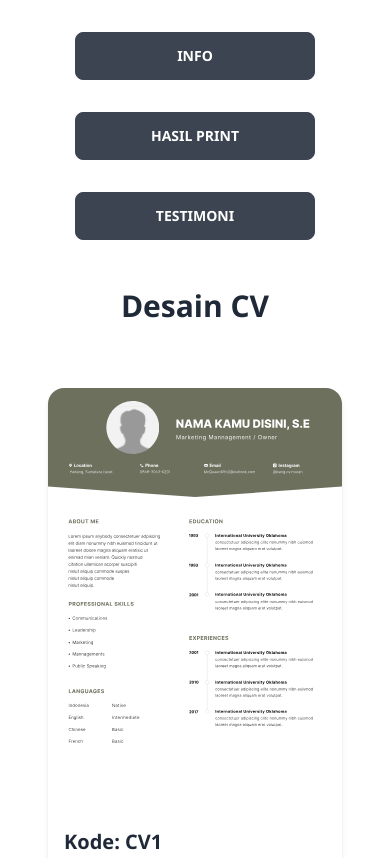
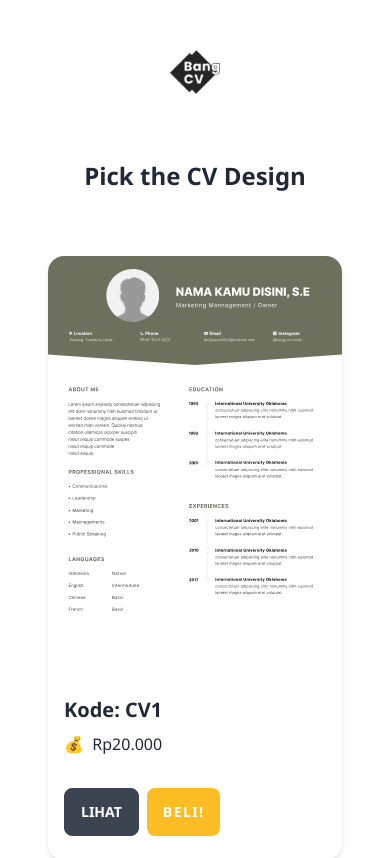
Before and after one commit to adydetra/bangcv, a Next.js app: page / in a window 390 px wide. Shown: the top 858 px of the page. Built offline with nearby package versions, Linux system fonts and the light colour scheme.

Commit message:
Update design for mobile

```diff
--- a/pages/index.js
+++ b/pages/index.js
@@ -1,6 +1,7 @@
 import Head from 'next/head'
 import Image from 'next/image'
 
+import Logo from '../public/logo.png'
 import Poster from '../public/poster.png'
 import Info from '../public/info.jpg'
 import Faq from '../public/faq.jpg'
@@ -88,7 +89,7 @@ export default function Home() {
 
         <section className="container m-auto 2xl:px-20 pt-8 pb-16 px-12" id="app">
 
-          <div className="flex justify-center gap-8 flex-wrap">
+          <div className="hidden lg:flex justify-center gap-8 flex-wrap">
               <label for="my-modal-1" className="btn modal-button w-60 lg:ml-16 lg:btn lg:modal-button">Info</label>
               <label for="my-modal-2" className="btn modal-button w-60 lg:btn lg:modal-button">Hasil Print</label>
               <label for="my-modal-3" className="btn modal-button w-60 lg:btn lg:modal-button">Testimoni</label>
@@ -124,7 +125,9 @@ export default function Home() {
               </div>
           </div>
 
-          <h2 id="list" className="text-3xl font-bold mb-16 text-center mt-12">Desain CV</h2>
+          <Image src={Logo} className="w-20 m-auto lg:hidden" alt="Logo" />
+
+          <h2 id="list" className="text-2xl lg:text-3xl font-bold mb-16 text-center mt-12 lg:mt-24">Pick the CV Design</h2>
 
 
           <div className="flex flex-wrap gap-12 justify-center">
```
Also changed, not shown: public/logo.png (renamed from public/Logo.png).
